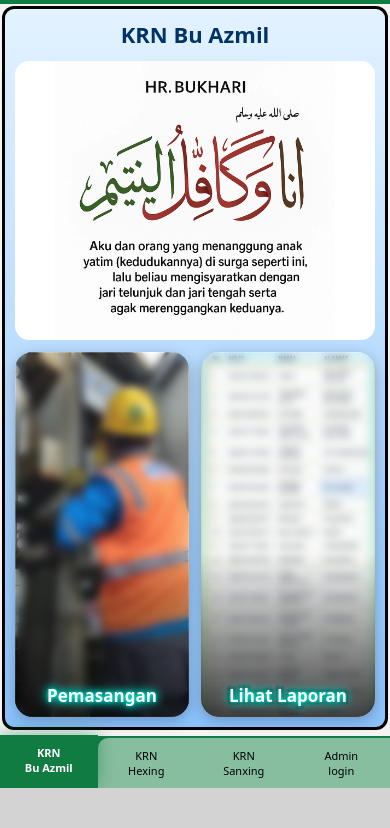
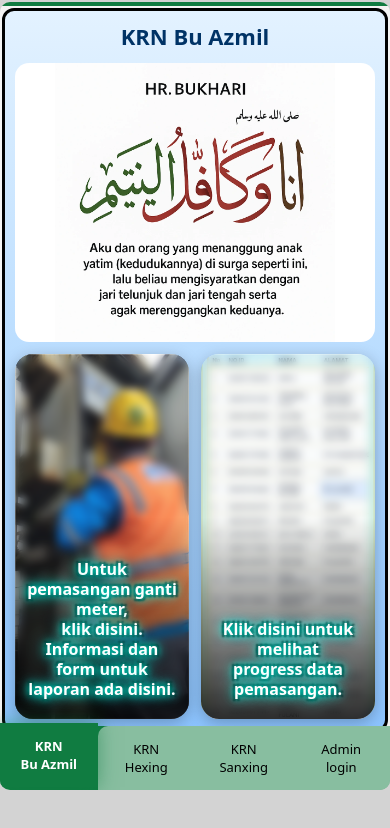
Before and after one commit to zaidhidayat/vkrn_kejajar, a plain HTML site: page index.html in a window 390 px wide. Drawn offline with Linux system fonts and the light colour scheme.

Commit message:
Update index.html

```diff
--- a/index.html
+++ b/index.html
@@ -98,21 +98,6 @@ body {
   box-shadow: 0 0 18px var(--glowColor);
 }
 
-/* Animations */
-.slide-from-right { animation: slideFromRight .28s ease-out; }
-.slide-from-left  { animation: slideFromLeft  .28s ease-out; }
-
-@keyframes slideFromRight { from {opacity:0; transform:translateX(40px);} to {opacity:1; transform:translateX(0);} }
-@keyframes slideFromLeft  { from {opacity:0; transform:translateX(-40px);} to {opacity:1; transform:translateX(0);} }
-
-/* RESPONSIVE */
-@media (max-width: 600px) {
-  body { padding: 0 0 56px; }
-  .excel-wrapper { border-radius: 0; height: calc(100vh - 56px); }
-  .sheet-tabs-bar { height: 48px; }
-  .sheet-tab { padding: 10px 4px; font-size: 11px; }
-}
-
 /* ===========================================================
    KOTAK & KARTU KRN
 =========================================================== */
@@ -168,12 +153,10 @@ body {
 
   box-shadow: 0 4px 15px #00000040;
   transform: scale(1);
-  transition:
-    transform 0.18s ease-out,
-    box-shadow 0.18s ease-out;
+  transition: transform 0.18s ease-out, box-shadow 0.18s ease-out;
 }
 
-/* lapisan kaca lembut di atas gambar */
+/* GLASS EFFECT */
 .krn-card::before {
   content: "";
   position: absolute;
@@ -185,54 +168,54 @@ body {
   z-index: 0;
 }
 
-/* overlay gelap bawah agar teks jelas */
+/* OVERLAY GELAP BAWAH */
 .krn-card::after {
   content: "";
   position: absolute;
   left: 0;
   right: 0;
   bottom: 0;
-  height: 45%;
+  height: 55%;
   background: linear-gradient(to top,
-    rgba(0,0,0,0.75),
+    rgba(0,0,0,0.82),
     rgba(0,0,0,0.0)
   );
   z-index: 0;
 }
 
-/* TEKS NEON + OUTLINE DI BAWAH */
+/* TEKS NYALA NEON + OUTLINE */
 .krn-card span {
   position: absolute;
   left: 0;
   right: 0;
-  bottom: 6px;
-  padding: 4px 8px;
-  font-size: 17px;
+  bottom: 10px;
+  padding: 10px 12px;
+  font-size: 16px;
+  line-height: 1.25;
   font-weight: 800;
   text-align: center;
   color: #ffffff;
   z-index: 1;
 
-  /* glow neon turqoise + outline hitam */
   text-shadow:
-    0 0 4px  #00ffe5,
-    0 0 8px  #00ffe5,
-    0 0 14px #00ffe5,
-    -2px -2px 3px #000,
-     2px -2px 3px #000,
-    -2px  2px 3px #000,
-     2px  2px 3px #000;
+    0 0 6px  #00ffe5,
+    0 0 12px #00ffe5,
+    0 0 18px #00ffe5,
+    -2px -2px 2px #000,
+     2px -2px 2px #000,
+    -2px  2px 2px #000,
+     2px  2px 2px #000;
 }
 
-/* zoom-in ketika ditekan (dan sedikit saat hover di desktop) */
+/* ZOOM-IN ANIMASI */
 .krn-card:hover {
-  transform: scale(1.03);
-  box-shadow: 0 8px 22px #00000055;
+  transform: scale(1.04);
+  box-shadow: 0 8px 22px #00000060;
 }
 
 .krn-card:active {
-  transform: scale(1.06);
-  box-shadow: 0 10px 26px #00000066;
+  transform: scale(1.09);
+  box-shadow: 0 10px 28px #00000080;
 }
 
 /* Admin */
@@ -243,8 +226,6 @@ body {
   gap: 10px;
   margin: 0 4px 10px;
 }
-
-.admin-form label { font-size: 14px; }
 
 .admin-form input {
   padding: 8px 10px;
@@ -262,10 +243,7 @@ body {
   color: white;
   font-weight: 600;
   font-size: 16px;
-  margin-left: 4px;
-  margin-right: 4px;
 }
-.admin-btn:active { transform: scale(.97); }
 </style>
 </head>
 
@@ -307,7 +285,7 @@ body {
 
 <script>
 /* ==========================================================
-   INLINE CONTENT — BACKGROUND BUTTON IMAGE
+   INLINE CONTENT — WITH NEW TEXT
 ========================================================== */
 
 const INLINE_AZMIL = `
@@ -320,64 +298,30 @@ const INLINE_AZMIL = `
       <div class="krn-card"
         style="background-image:url('asset/pasang.webp')"
         onclick="alert('Pemasangan Bu Azmil')">
-        <span>Pemasangan</span>
+
+        <span>
+          Untuk pemasangan ganti meter,<br>
+          klik disini.<br>
+          Informasi dan form untuk laporan ada disini.
+        </span>
       </div>
 
       <div class="krn-card"
         style="background-image:url('asset/laporan.webp')"
         onclick="alert('Laporan Bu Azmil')">
-        <span>Lihat Laporan</span>
+
+        <span>
+          Klik disini untuk melihat<br>
+          progress data pemasangan.
+        </span>
       </div>
 
     </div>
   </div>
 `;
 
-const INLINE_HEXING = `
-  <div class="krn-box">
-    <div class="krn-title">KRN Hexing</div>
-    <img class="krn-img" src="asset/hd1.webp">
-
-    <div class="krn-row">
-
-      <div class="krn-card"
-        style="background-image:url('asset/pasang.webp')"
-        onclick="alert('Pemasangan Hexing')">
-        <span>Pemasangan</span>
-      </div>
-
-      <div class="krn-card"
-        style="background-image:url('asset/laporan.webp')"
-        onclick="alert('Laporan Hexing')">
-        <span>Lihat Laporan</span>
-      </div>
-
-    </div>
-  </div>
-`;
-
-const INLINE_SANXING = `
-  <div class="krn-box">
-    <div class="krn-title">KRN Sanxing</div>
-    <img class="krn-img" src="asset/hd1.webp">
-
-    <div class="krn-row">
-
-      <div class="krn-card"
-        style="background-image:url('asset/pasang.webp')"
-        onclick="alert('Pemasangan Sanxing')">
-        <span>Pemasangan</span>
-      </div>
-
-      <div class="krn-card"
-        style="background-image:url('asset/laporan.webp')"
-        onclick="alert('Laporan Sanxing')">
-        <span>Lihat Laporan</span>
-      </div>
-
-    </div>
-  </div>
-`;
+const INLINE_HEXING = INLINE_AZMIL.replaceAll("Bu Azmil","Hexing");
+const INLINE_SANXING = INLINE_AZMIL.replaceAll("Bu Azmil","Sanxing");
 
 const INLINE_ADMIN = `
   <div class="krn-box">
```
